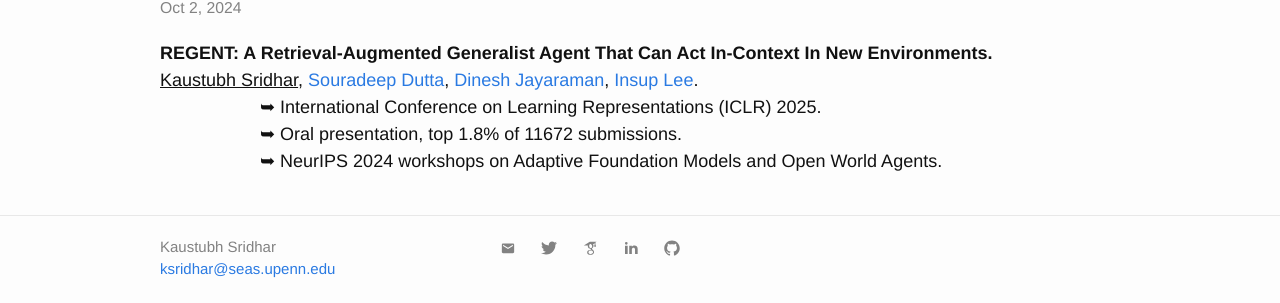
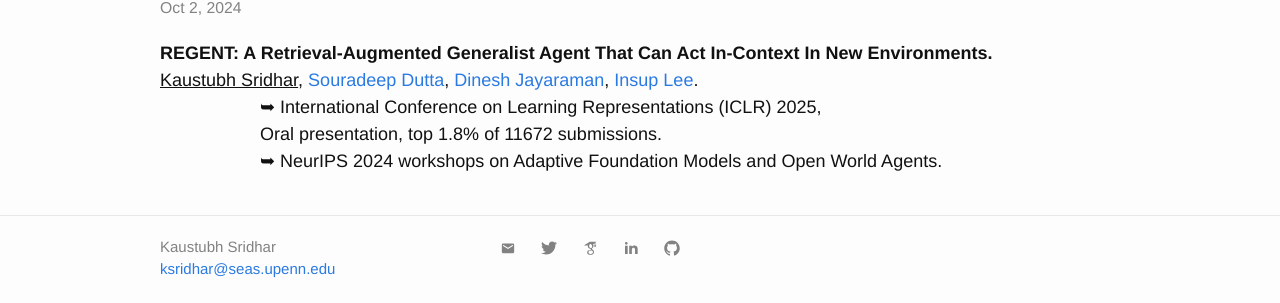
Before and after one commit to kaustubhsridhar/kaustubhsridhar.github.io, a Jekyll site: the page built from _posts/2024-10-02-REGENT.md, in a window 1280 px wide. Shown: the part 180-483 px from the top of the page. Built offline with Jekyll 4.4.1, drawn with Linux system fonts in a browser that asks for light colours; comment, search, counter and statistics services are not loaded.

```diff
--- a/_posts/2024-10-02-REGENT.md
+++ b/_posts/2024-10-02-REGENT.md
@@ -1,7 +1,7 @@
 ---
 layout: research
 title:  "REGENT: A Retrieval-Augmented Generalist Agent That Can Act In-Context In New Environments."
-rinfo: <u>Kaustubh Sridhar</u>, <a href="https://sites.google.com/site/duttasouradeep39/">Souradeep Dutta</a>, <a href="https://www.seas.upenn.edu/~dineshj/">Dinesh Jayaraman</a>, <a href="https://www.cis.upenn.edu/~lee/home/index.shtml">Insup Lee</a>. <ul>➥ International Conference on Learning Representations (ICLR) 2025.<br>➥ Oral presentation, top 1.8% of 11672 submissions.<br>➥ NeurIPS 2024 workshops on Adaptive Foundation Models and Open World Agents.</ul>
+rinfo: <u>Kaustubh Sridhar</u>, <a href="https://sites.google.com/site/duttasouradeep39/">Souradeep Dutta</a>, <a href="https://www.seas.upenn.edu/~dineshj/">Dinesh Jayaraman</a>, <a href="https://www.cis.upenn.edu/~lee/home/index.shtml">Insup Lee</a>. <ul>➥ International Conference on Learning Representations (ICLR) 2025,<br> Oral presentation, top 1.8% of 11672 submissions.<br>➥ NeurIPS 2024 workshops on Adaptive Foundation Models and Open World Agents.</ul>
 pdf: https://kaustubhsridhar.github.io/regent-research/static/docs/REGENT.pdf
 date:   2024-10-02 22:00:00
 types: []
```
